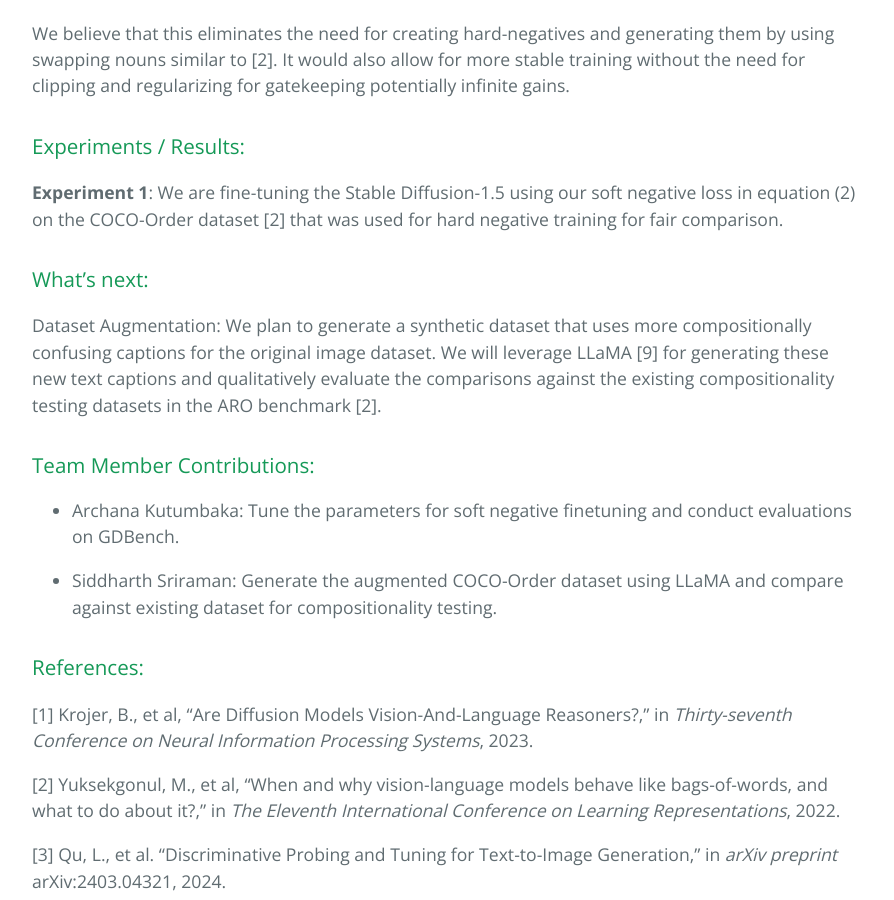
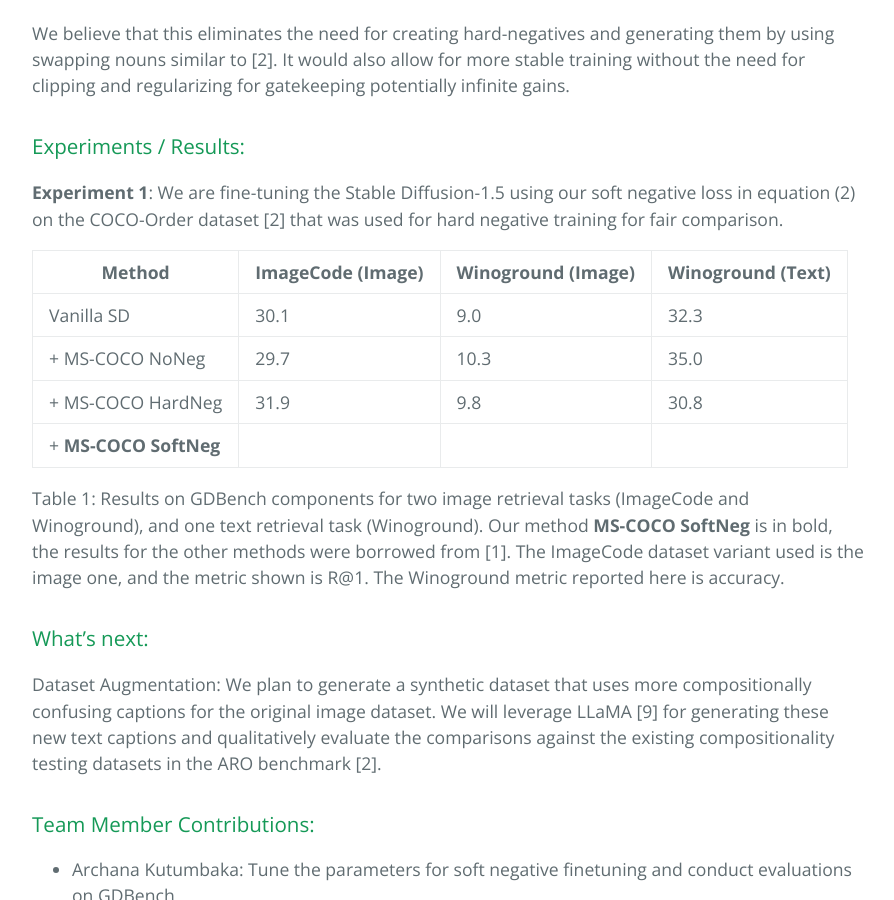
Before and after one commit to sid-sr/CS6476_Website, a Jekyll site: the page built from index.md, in a window 1280 px wide and 900 px high, scrolled down 2929 px. Shown: the whole window, without its empty margins (192-1086 px from the left). Built offline with Jekyll 4.4.1, drawn with Linux system fonts in a browser that asks for light colours.

Commit message:
added results table

```diff
--- a/index.md
+++ b/index.md
@@ -59,6 +59,14 @@
 
 **Experiment 1**: We are fine-tuning the Stable Diffusion-1.5 using our soft negative loss in equation (2) on the COCO-Order dataset [2] that was used for hard negative training for fair comparison.
 
+| Method | ImageCode (Image) | Winoground (Image) | Winoground (Text)
+|-------|--------|---------|--------|
+| Vanilla SD            | 30.1 | 9.0 | 32.3|
+| + MS-COCO NoNeg       | 29.7 | 10.3 | 35.0 |
+| + MS-COCO HardNeg     | 31.9 | 9.8 | 30.8 |
+| + **MS-COCO SoftNeg** | | | |
+
+Table 1: Results on GDBench components for two image retrieval tasks (ImageCode and Winoground), and one text retrieval task (Winoground). Our method **MS-COCO SoftNeg** is in bold, the results for the other methods were borrowed from [1]. The ImageCode dataset variant used is the image one, and the metric shown is R@1. The Winoground metric reported here is accuracy.
 
 ### What’s next:
 
```
